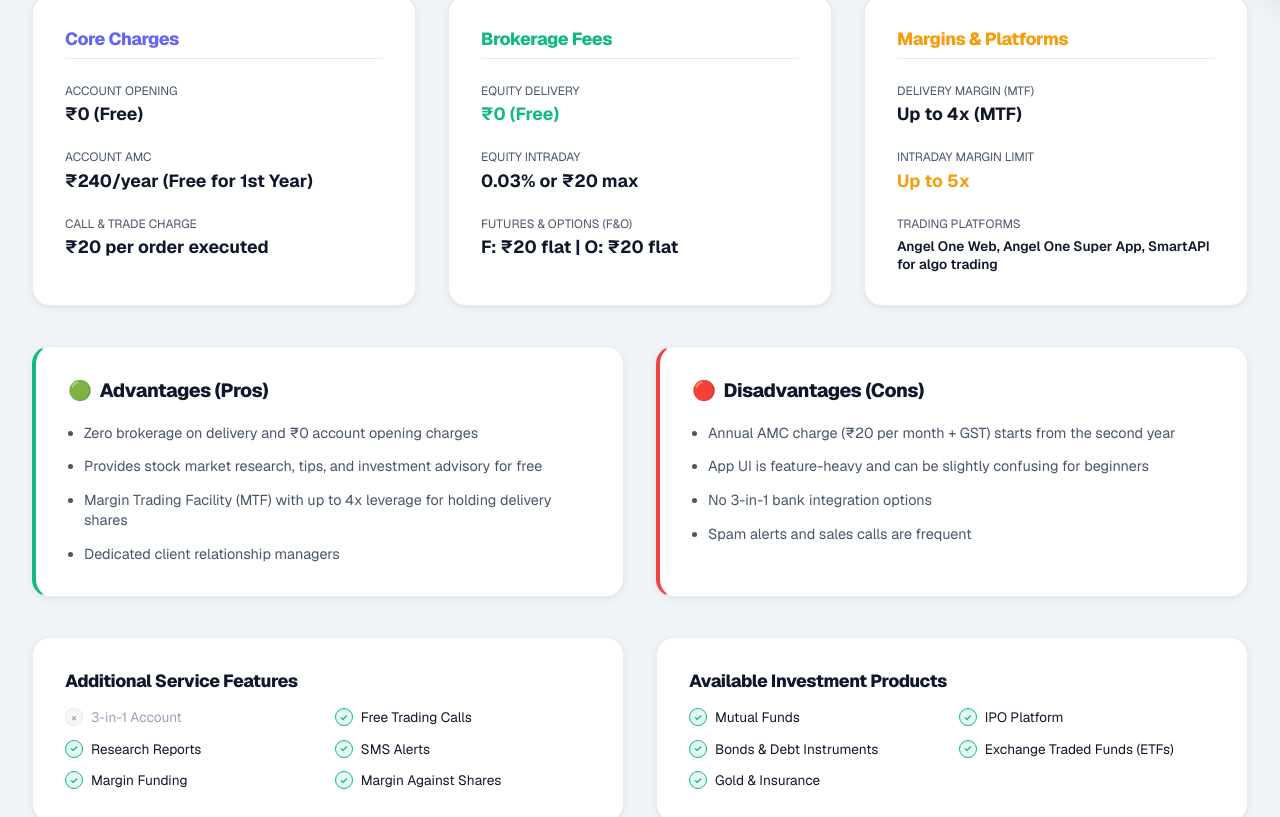
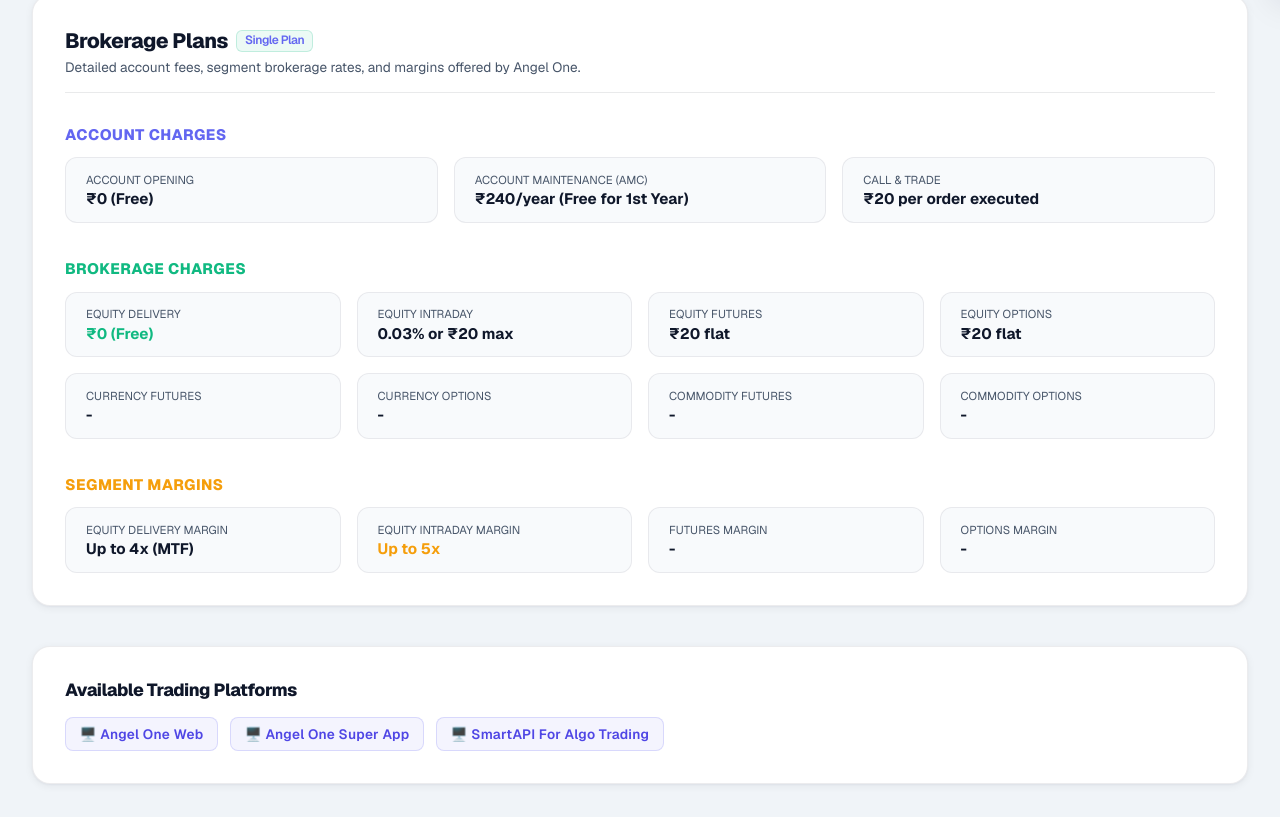
Before and after one commit to Gupta-Developer/ipopreipo, a Next.js app: page /1/brokers/angelone in a window 1280 px wide. Shown: the part 797-1614 px from the top of the page. Built offline with nearby package versions, Linux system fonts and the light colour scheme.

Commit message:
feat: add Brokerage Plans (Single Plan) section with comprehensive segment rates

```diff
--- a/src/app/[country]/brokers/[slug]/page.tsx
+++ b/src/app/[country]/brokers/[slug]/page.tsx
@@ -277,62 +277,117 @@
           </h2>
           <div style={{ display: "flex", flexDirection: "column", gap: "2.5rem" }}>
 
-            {/* Main specifications grid */}
-            <div style={{ display: "grid", gridTemplateColumns: "1fr 1fr 1fr", gap: "2rem" }} className="m-flex-column">
-
-              {/* Column 1: Core Charges */}
-              <div className="card" style={{ display: "flex", flexDirection: "column", gap: "1.25rem" }}>
-                <h3 style={{ borderBottom: "1px solid var(--border-color)", paddingBottom: "0.5rem", fontSize: "1.1rem", color: "var(--primary)" }}>Core Charges</h3>
-                <div>
-                  <span style={{ fontSize: "0.75rem", color: "var(--text-secondary)", textTransform: "uppercase" }}>Account Opening</span>
-                  <div style={{ fontSize: "1.1rem", fontWeight: "700", marginTop: "0.15rem" }}>{broker.charges.opening}</div>
-                </div>
-                <div>
-                  <span style={{ fontSize: "0.75rem", color: "var(--text-secondary)", textTransform: "uppercase" }}>Account AMC</span>
-                  <div style={{ fontSize: "1.1rem", fontWeight: "700", marginTop: "0.15rem" }}>{broker.charges.amc}</div>
-                </div>
-                <div>
-                  <span style={{ fontSize: "0.75rem", color: "var(--text-secondary)", textTransform: "uppercase" }}>Call & Trade Charge</span>
-                  <div style={{ fontSize: "1.1rem", fontWeight: "700", marginTop: "0.15rem" }}>{broker.charges.callTrade}</div>
-                </div>
+            {/* Brokerage Plans (Single Plan) */}
+            <div className="card" style={{ display: "flex", flexDirection: "column", gap: "2rem" }}>
+              <div style={{ borderBottom: "1px solid var(--border-color)", paddingBottom: "1rem" }}>
+                <h3 style={{ fontSize: "1.3rem", fontWeight: "800", display: "flex", alignItems: "center", gap: "0.5rem" }}>
+                  Brokerage Plans <span style={{ fontSize: "0.75rem", fontWeight: "600", color: "var(--primary)", background: "var(--success-bg)", padding: "0.15rem 0.5rem", borderRadius: "6px", border: "1px solid var(--success-border)" }}>Single Plan</span>
+                </h3>
+                <p style={{ color: "var(--text-secondary)", fontSize: "0.85rem", margin: "0.25rem 0 0" }}>
+                  Detailed account fees, segment brokerage rates, and margins offered by {broker.name}.
+                </p>
               </div>
 
-              {/* Column 2: Brokerage Rates */}
-              <div className="card" style={{ display: "flex", flexDirection: "column", gap: "1.25rem" }}>
-                <h3 style={{ borderBottom: "1px solid var(--border-color)", paddingBottom: "0.5rem", fontSize: "1.1rem", color: "var(--success)" }}>Brokerage Fees</h3>
+              <div style={{ display: "grid", gridTemplateColumns: "1fr", gap: "2.25rem" }}>
+                {/* Account Charges */}
                 <div>
-                  <span style={{ fontSize: "0.75rem", color: "var(--text-secondary)", textTransform: "uppercase" }}>Equity Delivery</span>
-                  <div style={{ fontSize: "1.1rem", fontWeight: "700", marginTop: "0.15rem", color: "var(--success)" }}>{broker.brokerage.delivery}</div>
+                  <h4 style={{ fontSize: "0.95rem", fontWeight: "800", color: "var(--primary)", marginBottom: "0.85rem", textTransform: "uppercase", letterSpacing: "0.03em" }}>
+                    Account Charges
+                  </h4>
+                  <div style={{ display: "grid", gridTemplateColumns: "repeat(auto-fit, minmax(220px, 1fr))", gap: "1rem" }}>
+                    <div className="premium-spec-cell" style={{ display: "flex", flexDirection: "column", gap: "0.15rem" }}>
+                      <span style={{ fontSize: "0.72rem", color: "var(--text-secondary)", textTransform: "uppercase" }}>Account Opening</span>
+                      <strong style={{ fontSize: "0.95rem" }}>{broker.charges.opening}</strong>
+                    </div>
+                    <div className="premium-spec-cell" style={{ display: "flex", flexDirection: "column", gap: "0.15rem" }}>
+                      <span style={{ fontSize: "0.72rem", color: "var(--text-secondary)", textTransform: "uppercase" }}>Account Maintenance (AMC)</span>
+                      <strong style={{ fontSize: "0.95rem" }}>{broker.charges.amc}</strong>
+                    </div>
+                    <div className="premium-spec-cell" style={{ display: "flex", flexDirection: "column", gap: "0.15rem" }}>
+                      <span style={{ fontSize: "0.72rem", color: "var(--text-secondary)", textTransform: "uppercase" }}>Call & Trade</span>
+                      <strong style={{ fontSize: "0.95rem" }}>{broker.charges.callTrade}</strong>
+                    </div>
+                  </div>
                 </div>
+
+                {/* Brokerage Fees */}
                 <div>
-                  <span style={{ fontSize: "0.75rem", color: "var(--text-secondary)", textTransform: "uppercase" }}>Equity Intraday</span>
-                  <div style={{ fontSize: "1.1rem", fontWeight: "700", marginTop: "0.15rem" }}>{broker.brokerage.intraday}</div>
+                  <h4 style={{ fontSize: "0.95rem", fontWeight: "800", color: "var(--success)", marginBottom: "0.85rem", textTransform: "uppercase", letterSpacing: "0.03em" }}>
+                    Brokerage Charges
+                  </h4>
+                  <div style={{ display: "grid", gridTemplateColumns: "repeat(auto-fit, minmax(220px, 1fr))", gap: "1rem" }}>
+                    <div className="premium-spec-cell" style={{ display: "flex", flexDirection: "column", gap: "0.15rem" }}>
+                      <span style={{ fontSize: "0.72rem", color: "var(--text-secondary)", textTransform: "uppercase" }}>Equity Delivery</span>
+                      <strong style={{ fontSize: "0.95rem", color: "var(--success)" }}>{broker.brokerage.delivery}</strong>
+                    </div>
+                    <div className="premium-spec-cell" style={{ display: "flex", flexDirection: "column", gap: "0.15rem" }}>
+                      <span style={{ fontSize: "0.72rem", color: "var(--text-secondary)", textTransform: "uppercase" }}>Equity Intraday</span>
+                      <strong style={{ fontSize: "0.95rem" }}>{broker.brokerage.intraday}</strong>
+                    </div>
+                    <div className="premium-spec-cell" style={{ display: "flex", flexDirection: "column", gap: "0.15rem" }}>
+                      <span style={{ fontSize: "0.72rem", color: "var(--text-secondary)", textTransform: "uppercase" }}>Equity Futures</span>
+                      <strong style={{ fontSize: "0.95rem" }}>{broker.brokerage.futures}</strong>
+                    </div>
+                    <div className="premium-spec-cell" style={{ display: "flex", flexDirection: "column", gap: "0.15rem" }}>
+                      <span style={{ fontSize: "0.72rem", color: "var(--text-secondary)", textTransform: "uppercase" }}>Equity Options</span>
+                      <strong style={{ fontSize: "0.95rem" }}>{broker.brokerage.options}</strong>
+                    </div>
+                    <div className="premium-spec-cell" style={{ display: "flex", flexDirection: "column", gap: "0.15rem" }}>
+                      <span style={{ fontSize: "0.72rem", color: "var(--text-secondary)", textTransform: "uppercase" }}>Currency Futures</span>
+                      <strong style={{ fontSize: "0.95rem" }}>{broker.brokerage.currencyFutures || "-"}</strong>
+                    </div>
+                    <div className="premium-spec-cell" style={{ display: "flex", flexDirection: "column", gap: "0.15rem" }}>
+                      <span style={{ fontSize: "0.72rem", color: "var(--text-secondary)", textTransform: "uppercase" }}>Currency Options</span>
+                      <strong style={{ fontSize: "0.95rem" }}>{broker.brokerage.currencyOptions || "-"}</strong>
+                    </div>
+                    <div className="premium-spec-cell" style={{ display: "flex", flexDirection: "column", gap: "0.15rem" }}>
+                      <span style={{ fontSize: "0.72rem", color: "var(--text-secondary)", textTransform: "uppercase" }}>Commodity Futures</span>
+                      <strong style={{ fontSize: "0.95rem" }}>{broker.brokerage.commodityFutures || "-"}</strong>
+                    </div>
+                    <div className="premium-spec-cell" style={{ display: "flex", flexDirection: "column", gap: "0.15rem" }}>
+                      <span style={{ fontSize: "0.72rem", color: "var(--text-secondary)", textTransform: "uppercase" }}>Commodity Options</span>
+                      <strong style={{ fontSize: "0.95rem" }}>{broker.brokerage.commodityOptions || "-"}</strong>
+                    </div>
+                  </div>
                 </div>
+
+                {/* Margins */}
                 <div>
-                  <span style={{ fontSize: "0.75rem", color: "var(--text-secondary)", textTransform: "uppercase" }}>Futures & Options (F&O)</span>
-                  <div style={{ fontSize: "1.1rem", fontWeight: "700", marginTop: "0.15rem" }}>F: {broker.brokerage.futures} | O: {broker.brokerage.options}</div>
-                </div>
-              </div>
-
-              {/* Column 3: Margins & Platforms */}
-              <div className="card" style={{ display: "flex", flexDirection: "column", gap: "1.25rem" }}>
-                <h3 style={{ borderBottom: "1px solid var(--border-color)", paddingBottom: "0.5rem", fontSize: "1.1rem", color: "var(--warning)" }}>Margins & Platforms</h3>
-                <div>
-                  <span style={{ fontSize: "0.75rem", color: "var(--text-secondary)", textTransform: "uppercase" }}>Delivery margin (MTF)</span>
-                  <div style={{ fontSize: "1.1rem", fontWeight: "700", marginTop: "0.15rem" }}>{broker.margins.delivery}</div>
-                </div>
-                <div>
-                  <span style={{ fontSize: "0.75rem", color: "var(--text-secondary)", textTransform: "uppercase" }}>Intraday Margin limit</span>
-                  <div style={{ fontSize: "1.1rem", fontWeight: "700", marginTop: "0.15rem", color: "var(--warning)" }}>{broker.margins.intraday}</div>
-                </div>
-                <div>
-                  <span style={{ fontSize: "0.75rem", color: "var(--text-secondary)", textTransform: "uppercase" }}>Trading Platforms</span>
-                  <div style={{ fontSize: "0.85rem", fontWeight: "600", marginTop: "0.25rem", color: "var(--text-primary)" }}>
-                    {broker.platforms.join(", ")}
+                  <h4 style={{ fontSize: "0.95rem", fontWeight: "800", color: "var(--warning)", marginBottom: "0.85rem", textTransform: "uppercase", letterSpacing: "0.03em" }}>
+                    Segment Margins
+                  </h4>
+                  <div style={{ display: "grid", gridTemplateColumns: "repeat(auto-fit, minmax(220px, 1fr))", gap: "1rem" }}>
+                    <div className="premium-spec-cell" style={{ display: "flex", flexDirection: "column", gap: "0.15rem" }}>
+                      <span style={{ fontSize: "0.72rem", color: "var(--text-secondary)", textTransform: "uppercase" }}>Equity Delivery Margin</span>
+                      <strong style={{ fontSize: "0.95rem" }}>{broker.margins.delivery}</strong>
+                    </div>
+                    <div className="premium-spec-cell" style={{ display: "flex", flexDirection: "column", gap: "0.15rem" }}>
+                      <span style={{ fontSize: "0.72rem", color: "var(--text-secondary)", textTransform: "uppercase" }}>Equity Intraday Margin</span>
+                      <strong style={{ fontSize: "0.95rem", color: "var(--warning)" }}>{broker.margins.intraday}</strong>
+                    </div>
+                    <div className="premium-spec-cell" style={{ display: "flex", flexDirection: "column", gap: "0.15rem" }}>
+                      <span style={{ fontSize: "0.72rem", color: "var(--text-secondary)", textTransform: "uppercase" }}>Futures Margin</span>
+                      <strong style={{ fontSize: "0.95rem" }}>{broker.margins.futures || "-"}</strong>
+                    </div>
+                    <div className="premium-spec-cell" style={{ display: "flex", flexDirection: "column", gap: "0.15rem" }}>
+                      <span style={{ fontSize: "0.72rem", color: "var(--text-secondary)", textTransform: "uppercase" }}>Options Margin</span>
+                      <strong style={{ fontSize: "0.95rem" }}>{broker.margins.options || "-"}</strong>
+                    </div>
                   </div>
                 </div>
               </div>
+            </div>
 
+            {/* Trading Platforms */}
+            <div className="card" style={{ display: "flex", flexDirection: "column", gap: "1rem" }}>
+              <h3 style={{ fontSize: "1.1rem", fontWeight: "800" }}>Available Trading Platforms</h3>
+              <div style={{ display: "flex", gap: "0.75rem", flexWrap: "wrap" }}>
+                {broker.platforms.map((plat, idx) => (
+                  <span key={idx} className="badge badge-primary" style={{ fontSize: "0.85rem", padding: "0.45rem 0.85rem", borderRadius: "8px" }}>
+                    🖥️ {plat}
+                  </span>
+                ))}
+              </div>
             </div>
 
             {/* Pros & Cons Columns */}
--- a/src/data/brokersData.ts
+++ b/src/data/brokersData.ts
@@ -9,6 +9,10 @@
   intraday: string;
   futures: string;
   options: string;
+  currencyFutures?: string;
+  currencyOptions?: string;
+  commodityFutures?: string;
+  commodityOptions?: string;
 }
 
 export interface BrokerTaxes {
@@ -45,6 +49,12 @@
   margins: {
     delivery: string;
     intraday: string;
+    futures?: string;
+    options?: string;
+    currencyFutures?: string;
+    currencyOptions?: string;
+    commodityFutures?: string;
+    commodityOptions?: string;
   };
   platforms: string[];
   pros: string[];
@@ -99,11 +109,21 @@
       delivery: "0.05% or ₹20 max",
       intraday: "0.05% or ₹20 max",
       futures: "₹20 flat",
-      options: "₹20 flat"
+      options: "₹20 flat",
+      currencyFutures: "-",
+      currencyOptions: "-",
+      commodityFutures: "-",
+      commodityOptions: "-"
     },
     margins: {
-      delivery: "1x (No Leverage)",
-      intraday: "Up to 5x"
+      delivery: "1x",
+      intraday: "Up to 5x",
+      futures: "-",
+      options: "-",
+      currencyFutures: "-",
+      currencyOptions: "-",
+      commodityFutures: "-",
+      commodityOptions: "-"
     },
     platforms: ["Groww Web", "Groww App (iOS & Android)"],
     pros: [
@@ -238,11 +258,21 @@
       delivery: "₹0 (Free)",
       intraday: "0.03% or ₹20 max",
       futures: "0.03% or ₹20 max",
-      options: "₹20 flat"
+      options: "₹20 flat",
+      currencyFutures: "0.03% or ₹20 max",
+      currencyOptions: "₹20 flat",
+      commodityFutures: "0.03% or ₹20 max",
+      commodityOptions: "₹20 flat"
     },
     margins: {
-      delivery: "1x (No Leverage)",
-      intraday: "Up to 5x"
+      delivery: "1x",
+      intraday: "Up to 5x",
+      futures: "-",
+      options: "-",
+      currencyFutures: "-",
+      currencyOptions: "-",
+      commodityFutures: "-",
+      commodityOptions: "-"
     },
     platforms: ["Kite Web", "Kite Mobile App", "Console (Backoffice)", "Sensibull"],
     pros: [
```
